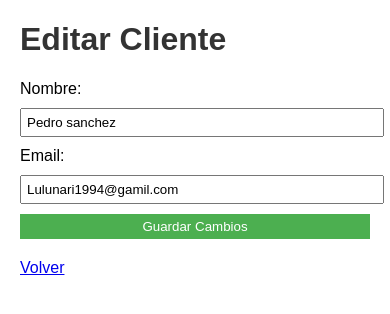
After one commit to Eljuan25/client_management, a Flask app: page /edit/1 in a window 390 px wide. The commit adds this page. Shown: the top 314 px of the page. Run offline with Flask 3, Linux system fonts and the light colour scheme; data comes from the database, SQL or seed files in the repository; both versions use the stored data as it was after the commit.

Commit message:
Agregamos el boton de Delite, y De editar por si un concatcto no funciona

```diff
--- a/app.py
+++ b/app.py
@@ -38,6 +38,27 @@ def add_client(name, email, registration_date, expiration_date):
     conn.commit()
     conn.close()
 
+
+#Editar un Cliente
+
+def update_client(client_id,name,email):
+    conn = sqlite3.connect('clients.db')
+    cursor = conn.cursor()
+    cursor.execute('UPDATE clients SET name = ?, email = ? WHERE id = ?',
+                   (name, email, client_id))
+    conn.commit()
+    conn.close()
+
+def delete_client(client_id):
+    conn = sqlite3.connect('clients.db')
+    cursor = conn.cursor()
+    cursor.execute('DELETE FROM clients WHERE id = ?', (client_id,))
+    conn.commit()
+    conn.close()
+
+
+
+
 @app.route('/', methods=['GET', 'POST'])
 def index():
     if request.method == 'POST':
@@ -51,6 +72,24 @@ def index():
     clients = get_clients()
     return render_template('index.html', clients=clients)
 
+
+@app.route('/edit/<int:client_id>', methods=['GET', 'POST'])
+def edit(client_id):
+    if request.method == 'POST':
+        name = request.form['name']
+        email = request.form['email']
+        update_client(client_id, name, email)
+        return redirect(url_for('index'))
+
+    client = [c for c in get_clients() if c[0] == client_id][0]
+    return render_template('edit.html', client=client)
+
+@app.route('/delete/<int:client_id>')
+def delete(client_id):
+    delete_client(client_id)
+    return redirect(url_for('index'))
+
+
 if __name__ == '__main__':
     init_db()
     app.run(debug=True)
--- a/static/styles.css
+++ b/static/styles.css
@@ -48,3 +48,93 @@ th, td {
     background-color: #f8d7da;
     color: #721c24;
 }
+
+
+
+
+
+table a {
+    margin-right: 10px;
+    padding: 5px 10px;
+    background-color: #4CAF50;
+    color: white;
+    text-decoration: none;
+    border-radius: 5px;
+}
+
+table a:hover {
+    background-color: #45a049;
+}
+
+table a:nth-child(2) {
+    background-color: #f44336;
+}
+
+table a:nth-child(2):hover {
+    background-color: #e53935;
+}
+
+@media (max-width: 768px) {
+    form label, form input, form button {
+        display: block;
+        width: 100%;
+        margin: 10px 0;
+    }
+
+    table th, table td {
+        padding: 10px 5px;
+    }
+
+    table a {
+        padding: 5px;
+        margin: 5px 0;
+    }
+
+    table th, table td {
+        font-size: 14px;
+    }
+}
+
+@media (max-width: 480px) {
+    table, form {
+        width: 100%;
+    }
+
+    table th, table td {
+        display: block;
+        text-align: right;
+    }
+
+    table tr {
+        margin-bottom: 15px;
+        display: block;
+    }
+
+    table tr:before {
+        content: attr(data-label);
+        float: left;
+        text-transform: uppercase;
+        font-weight: bold;
+    }
+
+    table td {
+        border: none;
+        border-bottom: 1px solid #ddd;
+        padding-left: 50%;
+        position: relative;
+    }
+
+    table td:before {
+        content: attr(data-label);
+        position: absolute;
+        left: 0;
+        width: 45%;
+        padding-left: 10px;
+        font-weight: bold;
+        text-align: left;
+    }
+
+    table th, table td {
+        font-size: 12px;
+    }
+}
--- /dev/null
+++ b/templates/edit.html
@@ -0,0 +1,22 @@
+<!DOCTYPE html>
+<html lang="es">
+<head>
+    <meta charset="UTF-8">
+    <meta name="viewport" content="width=device-width, initial-scale=1.0">
+    <title>Editar Cliente</title>
+    <link rel="stylesheet" href="{{ url_for('static', filename='styles.css') }}">
+</head>
+<body>
+    <h1>Editar Cliente</h1>
+
+    <form method="POST">
+        <label for="name">Nombre:</label>
+        <input type="text" id="name" name="name" value="{{ client[1] }}" required>
+        <label for="email">Email:</label>
+        <input type="email" id="email" name="email" value="{{ client[2] }}" required>
+        <button type="submit">Guardar Cambios</button>
+    </form>
+
+    <a href="{{ url_for('index') }}">Volver</a>
+</body>
+</html>
```
Also changed, not shown: templates/index.html (+8 -6 lines), clients.db.
